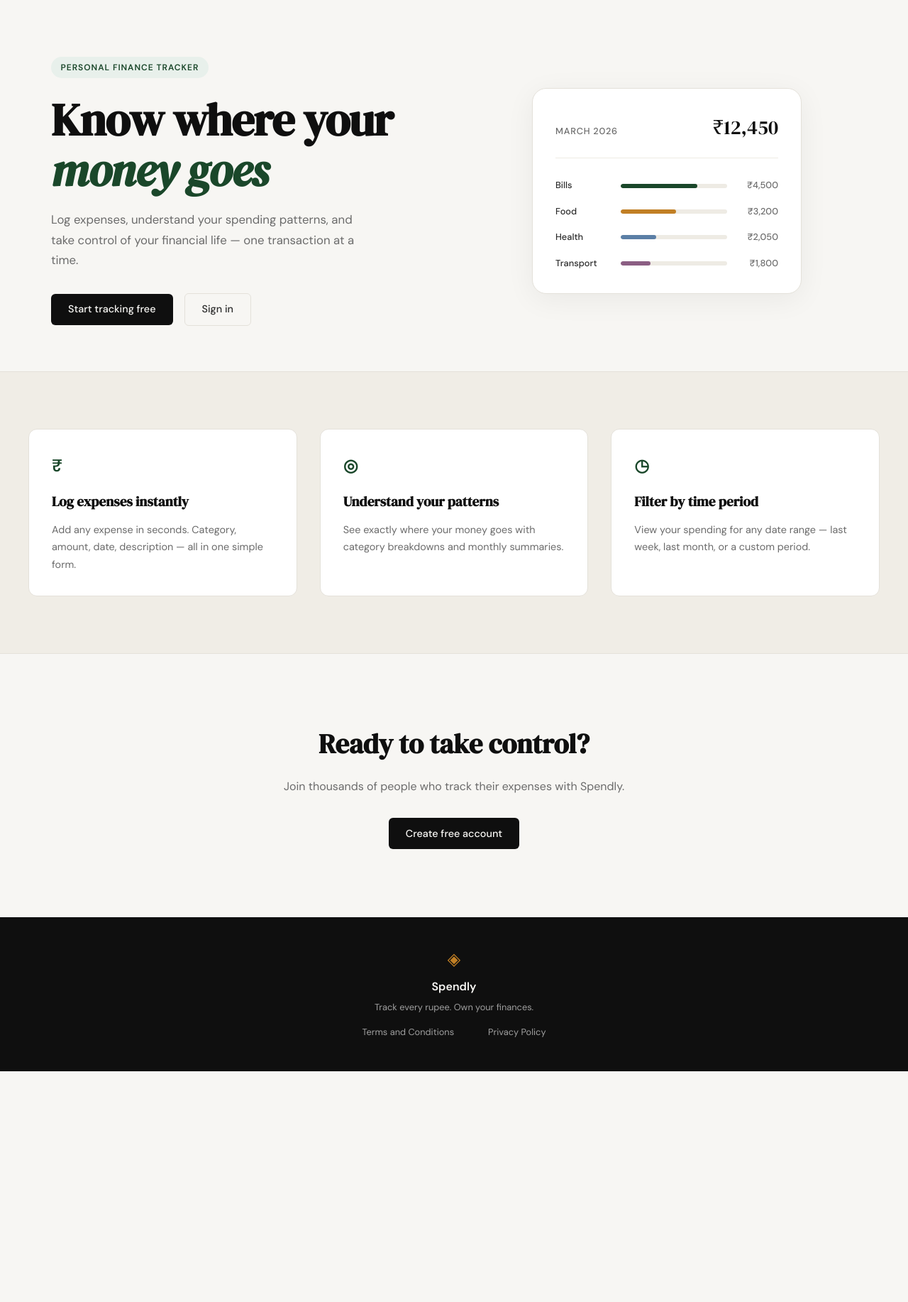
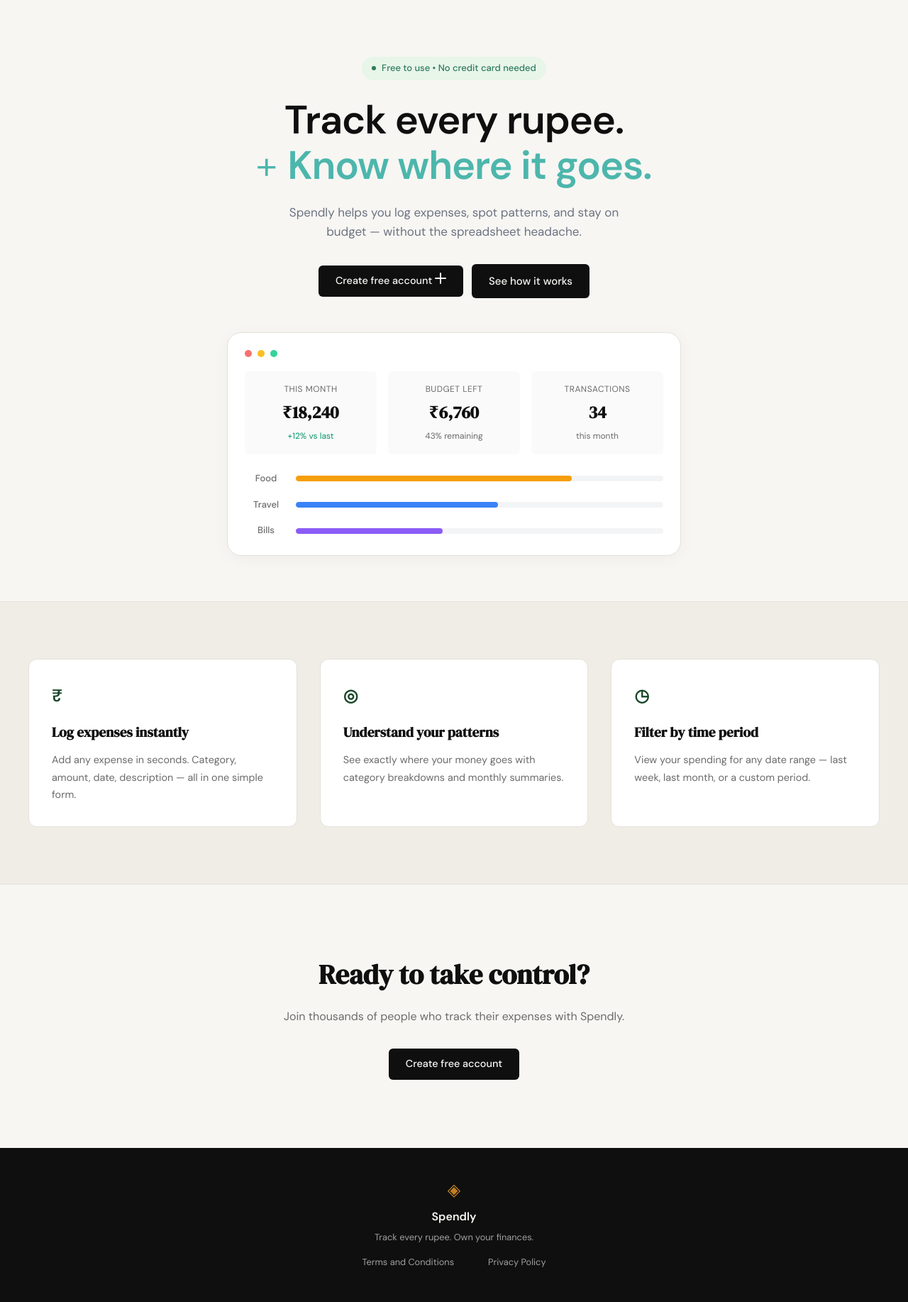
Before and after one commit to Ronak-90500/expense-tracker, a Flask app: page / in a window 1280 px wide. Shown: the part 61-1895 px from the top of the page at 71% size. Before the commit the page ends 1570 px from the top, so only its background shows below. Run offline with Flask 3, Linux system fonts and the light colour scheme.

Commit message:
landing: redesign hero section to match mockup

```diff
--- a/static/css/style.css
+++ b/static/css/style.css
@@ -125,53 +125,250 @@ a { color: inherit; text-decoration: none; }
 
 .hero {
     padding: 5rem 2rem 4rem;
-    display: grid;
-    grid-template-columns: 1fr 1fr;
-    gap: 4rem;
+    display: flex;
+    flex-direction: column;
     align-items: center;
+    justify-content: center;
     max-width: var(--max-width);
     margin: 0 auto;
+    text-align: center;
+}
+
+.hero-content {
+    display: flex;
+    flex-direction: column;
+    align-items: center;
+    width: 100%;
+    max-width: 700px;
 }
 
 .hero-badge {
-    display: inline-block;
-    background: var(--accent-light);
-    color: var(--accent);
-    font-size: 0.75rem;
-    font-weight: 600;
-    letter-spacing: 0.08em;
-    text-transform: uppercase;
-    padding: 0.35rem 0.85rem;
+    display: inline-flex;
+    align-items: center;
+    gap: 0.5rem;
+    background: #e8f5e9;
+    color: #2d7a5f;
+    font-size: 0.8125rem;
+    font-weight: 500;
+    padding: 0.375rem 0.875rem;
     border-radius: 999px;
     margin-bottom: 1.5rem;
 }
 
+.badge-dot {
+    display: inline-block;
+    width: 6px;
+    height: 6px;
+    background: #2d7a5f;
+    border-radius: 50%;
+}
+
 .hero-title {
-    font-family: var(--font-display);
-    font-size: clamp(2.5rem, 5vw, 4rem);
-    line-height: 1.1;
+    font-family: var(--font-body);
+    font-size: clamp(2.5rem, 5vw, 3.5rem);
+    line-height: 1.15;
     letter-spacing: -0.02em;
     color: var(--ink);
     margin-bottom: 1.25rem;
+    font-weight: 600;
 }
 
-.hero-title em {
-    font-style: italic;
-    color: var(--accent);
+.title-green {
+    color: #4db6ac;
+    font-weight: 600;
+}
+
+.title-plus {
+    color: #4db6ac;
+    font-weight: 300;
+    margin-right: 0.25rem;
 }
 
 .hero-subtitle {
-    font-size: 1.05rem;
-    color: var(--ink-muted);
-    line-height: 1.7;
-    max-width: 460px;
+    font-size: 1.0625rem;
+    color: #6b7280;
+    line-height: 1.6;
     margin-bottom: 2rem;
+    max-width: 480px;
 }
 
 .hero-actions {
     display: flex;
+    gap: 0.75rem;
+    align-items: center;
+    justify-content: center;
+    flex-wrap: wrap;
+    margin-bottom: 3rem;
+}
+
+.btn-primary {
+    display: inline-flex;
+    align-items: center;
+    gap: 0.5rem;
+    background: var(--ink);
+    color: var(--paper);
+    padding: 0.75rem 1.5rem;
+    border-radius: var(--radius-sm);
+    font-family: var(--font-body);
+    font-size: 0.9375rem;
+    font-weight: 500;
+    cursor: pointer;
+    border: none;
+    transition: background 0.2s;
+    text-decoration: none;
+}
+
+.btn-primary:hover {
+    background: #1a1a1a;
+}
+
+.btn-icon {
+    margin-top: -2px;
+}
+
+.btn-dark {
+    display: inline-block;
+    background: var(--ink);
+    color: var(--paper);
+    padding: 0.75rem 1.5rem;
+    border-radius: var(--radius-sm);
+    font-family: var(--font-body);
+    font-size: 0.9375rem;
+    font-weight: 500;
+    cursor: pointer;
+    border: none;
+    transition: background 0.2s;
+    text-decoration: none;
+}
+
+.btn-dark:hover {
+    background: #1a1a1a;
+}
+
+/* ------------------------------------------------------------------ */
+/* Dashboard card (hero visual)                                        */
+/* ------------------------------------------------------------------ */
+
+.hero-visual {
+    display: flex;
+    justify-content: center;
+    width: 100%;
+}
+
+.dashboard-card {
+    background: var(--paper-card);
+    border: 1px solid var(--border);
+    border-radius: var(--radius-lg);
+    padding: 1.5rem;
+    width: 100%;
+    max-width: 640px;
+    box-shadow: 0 4px 24px rgba(0,0,0,0.04);
+}
+
+.dashboard-header {
+    margin-bottom: 1.25rem;
+}
+
+.window-dots {
+    display: flex;
+    gap: 0.5rem;
+}
+
+.window-dots .dot {
+    width: 10px;
+    height: 10px;
+    border-radius: 50%;
+    background: #e5e7eb;
+}
+
+.window-dots .dot:nth-child(1) { background: #f87171; }
+.window-dots .dot:nth-child(2) { background: #fbbf24; }
+.window-dots .dot:nth-child(3) { background: #34d399; }
+
+.dashboard-stats {
+    display: grid;
+    grid-template-columns: repeat(3, 1fr);
     gap: 1rem;
+    margin-bottom: 1.5rem;
+}
+
+.stat-card {
+    background: #fafafa;
+    border-radius: var(--radius-sm);
+    padding: 1rem;
+    display: flex;
+    flex-direction: column;
+    gap: 0.25rem;
+}
+
+.stat-label {
+    font-size: 0.75rem;
+    color: var(--ink-muted);
+    text-transform: uppercase;
+    letter-spacing: 0.04em;
+}
+
+.stat-value {
+    font-family: var(--font-display);
+    font-size: 1.5rem;
+    color: var(--ink);
+    font-weight: 600;
+}
+
+.stat-change {
+    font-size: 0.75rem;
+    color: var(--ink-muted);
+}
+
+.stat-change.positive {
+    color: #059669;
+}
+
+.dashboard-chart {
+    display: flex;
+    flex-direction: column;
+    gap: 1rem;
+}
+
+.chart-row {
+    display: grid;
+    grid-template-columns: 60px 1fr;
     align-items: center;
+    gap: 0.75rem;
+}
+
+.chart-label {
+    font-size: 0.8125rem;
+    color: var(--ink-muted);
+    font-weight: 500;
+}
+
+.chart-bar-track {
+    height: 8px;
+    background: #f3f4f6;
+    border-radius: 999px;
+    overflow: hidden;
+}
+
+.chart-bar {
+    height: 100%;
+    border-radius: 999px;
+    transition: width 0.6s ease;
+}
+
+.chart-bar-food {
+    background: #f59e0b;
+    width: 75%;
+}
+
+.chart-bar-travel {
+    background: #3b82f6;
+    width: 55%;
+}
+
+.chart-bar-bills {
+    background: #8b5cf6;
+    width: 40%;
 }
 
 /* ------------------------------------------------------------------ */
--- a/templates/landing.html
+++ b/templates/landing.html
@@ -5,56 +5,73 @@
 {% block content %}
 
 <section class="hero">
-    <div class="hero-inner">
-        <div class="hero-badge">Personal Finance Tracker</div>
+    <div class="hero-content">
+        <div class="hero-badge">
+            <span class="badge-dot"></span>
+            Free to use • No credit card needed
+        </div>
         <h1 class="hero-title">
-            Know where your<br>
-            <em>money goes</em>
+            Track every rupee.<br>
+            <span class="title-plus">+</span> <span class="title-green">Know where it goes.</span>
         </h1>
         <p class="hero-subtitle">
-            Log expenses, understand your spending patterns,
-            and take control of your financial life —
-            one transaction at a time.
+            Spendly helps you log expenses, spot patterns, and stay
+            on budget — without the spreadsheet headache.
         </p>
         <div class="hero-actions">
-            <a href="{{ url_for('register') }}" class="btn-primary">Start tracking free</a>
-            <a href="{{ url_for('login') }}" class="btn-ghost">Sign in</a>
+            <a href="{{ url_for('register') }}" class="btn-primary">
+                Create free account
+                <svg class="btn-icon" width="16" height="16" viewBox="0 0 16 16" fill="currentColor">
+                    <path d="M8 0a1 1 0 0 1 1 1v6h6a1 1 0 1 1 0 2H9v6a1 1 0 1 1-2 0V9H1a1 1 0 1 1 0-2h6V1a1 1 0 0 1 1-1z"/>
+                </svg>
+            </a>
+            <a href="#how-it-works" class="btn-dark">See how it works</a>
         </div>
-    </div>
-    <div class="hero-visual">
-        <div class="mock-card">
-            <div class="mock-card-header">
-                <span class="mock-label">March 2026</span>
-                <span class="mock-total">₹12,450</span>
-            </div>
-            <div class="mock-bars">
-                <div class="mock-bar-row">
-                    <span class="mock-cat">Bills</span>
-                    <div class="mock-bar-track">
-                        <div class="mock-bar" style="width: 72%"></div>
+        <div class="hero-visual">
+            <div class="dashboard-card">
+                <div class="dashboard-header">
+                    <span class="window-dots">
+                        <span class="dot"></span>
+                        <span class="dot"></span>
+                        <span class="dot"></span>
+                    </span>
+                </div>
+                <div class="dashboard-stats">
+                    <div class="stat-card">
+                        <span class="stat-label">This month</span>
+                        <span class="stat-value">₹18,240</span>
+                        <span class="stat-change positive">+12% vs last</span>
                     </div>
-                    <span class="mock-amt">₹4,500</span>
+                    <div class="stat-card">
+                        <span class="stat-label">Budget left</span>
+                        <span class="stat-value">₹6,760</span>
+                        <span class="stat-change">43% remaining</span>
+                    </div>
+                    <div class="stat-card">
+                        <span class="stat-label">Transactions</span>
+                        <span class="stat-value">34</span>
+                        <span class="stat-change">this month</span>
+                    </div>
                 </div>
-                <div class="mock-bar-row">
-                    <span class="mock-cat">Food</span>
-                    <div class="mock-bar-track">
-                        <div class="mock-bar mock-bar-2" style="width: 52%"></div>
+                <div class="dashboard-chart">
+                    <div class="chart-row">
+                        <span class="chart-label">Food</span>
+                        <div class="chart-bar-track">
+                            <div class="chart-bar chart-bar-food"></div>
+                        </div>
                     </div>
-                    <span class="mock-amt">₹3,200</span>
-                </div>
-                <div class="mock-bar-row">
-                    <span class="mock-cat">Health</span>
-                    <div class="mock-bar-track">
-                        <div class="mock-bar mock-bar-3" style="width: 33%"></div>
+                    <div class="chart-row">
+                        <span class="chart-label">Travel</span>
+                        <div class="chart-bar-track">
+                            <div class="chart-bar chart-bar-travel"></div>
+                        </div>
                     </div>
-                    <span class="mock-amt">₹2,050</span>
-                </div>
-                <div class="mock-bar-row">
-                    <span class="mock-cat">Transport</span>
-                    <div class="mock-bar-track">
-                        <div class="mock-bar mock-bar-4" style="width: 28%"></div>
+                    <div class="chart-row">
+                        <span class="chart-label">Bills</span>
+                        <div class="chart-bar-track">
+                            <div class="chart-bar chart-bar-bills"></div>
+                        </div>
                     </div>
-                    <span class="mock-amt">₹1,800</span>
                 </div>
             </div>
         </div>
```
